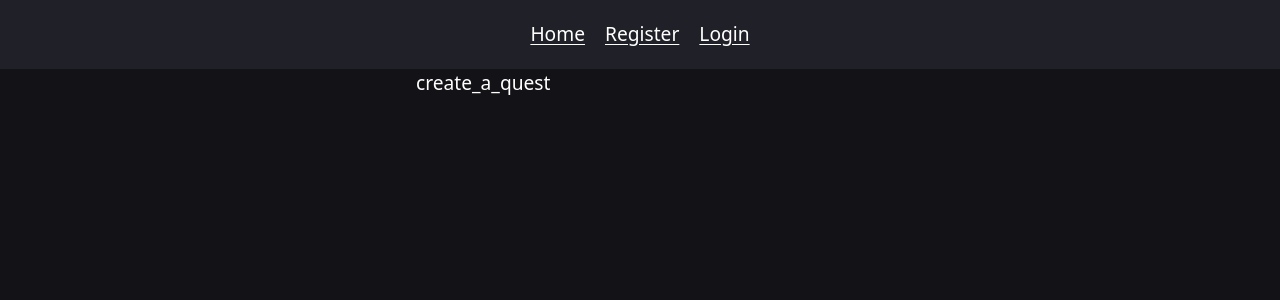
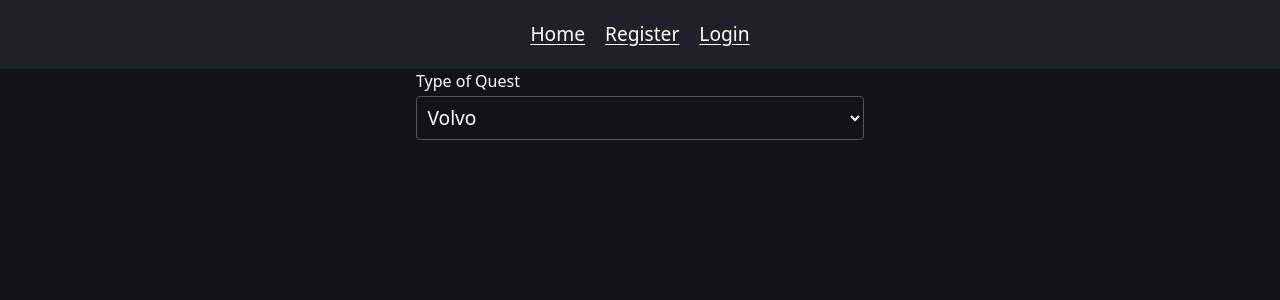
Before and after one commit to dhanani-git-trial/THE-FINAL_LearnQuest, a SvelteKit app: page /dashboard/create_a_quest in a window 1280 px wide. Shown: the top 300 px of the page. Built offline with nearby package versions, Linux system fonts and the light colour scheme; no server answers.

Commit message:
updated tutorial steps, fixed some errors, change red color scheme, started making a concept for making a quest

```diff
--- a/src/lib/css/app.css
+++ b/src/lib/css/app.css
@@ -5,7 +5,7 @@
 }
 
 :root {
-	--accent-color: rgb(211, 59, 3);
+	--accent-color: #28a745;
 	--highlight-color: yellow;
 	--error-color: rgb(230, 20, 20);
 	--background-color: #131317;
@@ -43,7 +43,8 @@ a:focus {
 }
 
 button,
-input {
+input,
+select {
 	color: inherit;
 	border: none;
 	font-family: inherit;
@@ -63,13 +64,13 @@ button:focus {
 	outline-offset: 0.2rem;
 }
 
-input {
+input, select {
 	padding: 0.4rem;
 	width: 100%;
 	border: 0.1rem solid #555;
 }
 
-input:focus {
+input:focus, select:focus {
 	border-color: var(--accent-color);
 	outline: 0.1rem solid var(--accent-color);
 }
@@ -97,3 +98,7 @@ label {
 p {
 	margin-bottom: 0.5rem;
 }
+
+option {
+	color: black;
+}
--- a/src/routes/dashboard/create_a_quest/+page.svelte
+++ b/src/routes/dashboard/create_a_quest/+page.svelte
@@ -1 +1,11 @@
-create_a_quest
+<form>
+    <div>
+        <label>Type of Quest</label>
+        <select name="cars" id="cars">
+            <option value="volvo">Volvo</option>
+            <option value="saab">Saab</option>
+            <option value="mercedes">Mercedes</option>
+            <option value="audi">Audi</option>
+          </select>
+    </div>
+</form>
--- a/src/routes/loading/registrationsuccessful/+page.svelte
+++ b/src/routes/loading/registrationsuccessful/+page.svelte
@@ -1,6 +1,5 @@
 <script lang="ts">
 	import Spinner from "$lib/components/Spinner.svelte";
-    export let data;
     setTimeout(() => {
       window.location.href = '/login';  // Redirect to the desired URL
     }, 1000);  // 1000 milliseconds = 1 second
--- a/src/routes/login/+page.svelte
+++ b/src/routes/login/+page.svelte
@@ -28,12 +28,6 @@
 	<button>Login</button>
 </form>
 
-{#if form?.user}
-	<p class="success">
-		Welcome {form.user.name}! You can now open the dashboard.
-	</p>
-{/if}
-
 {#if form?.error}
 	<p class="error">
 		{form.error}
```
Also changed, not shown: 1 other file (tests, documents, lock files or other folders).
